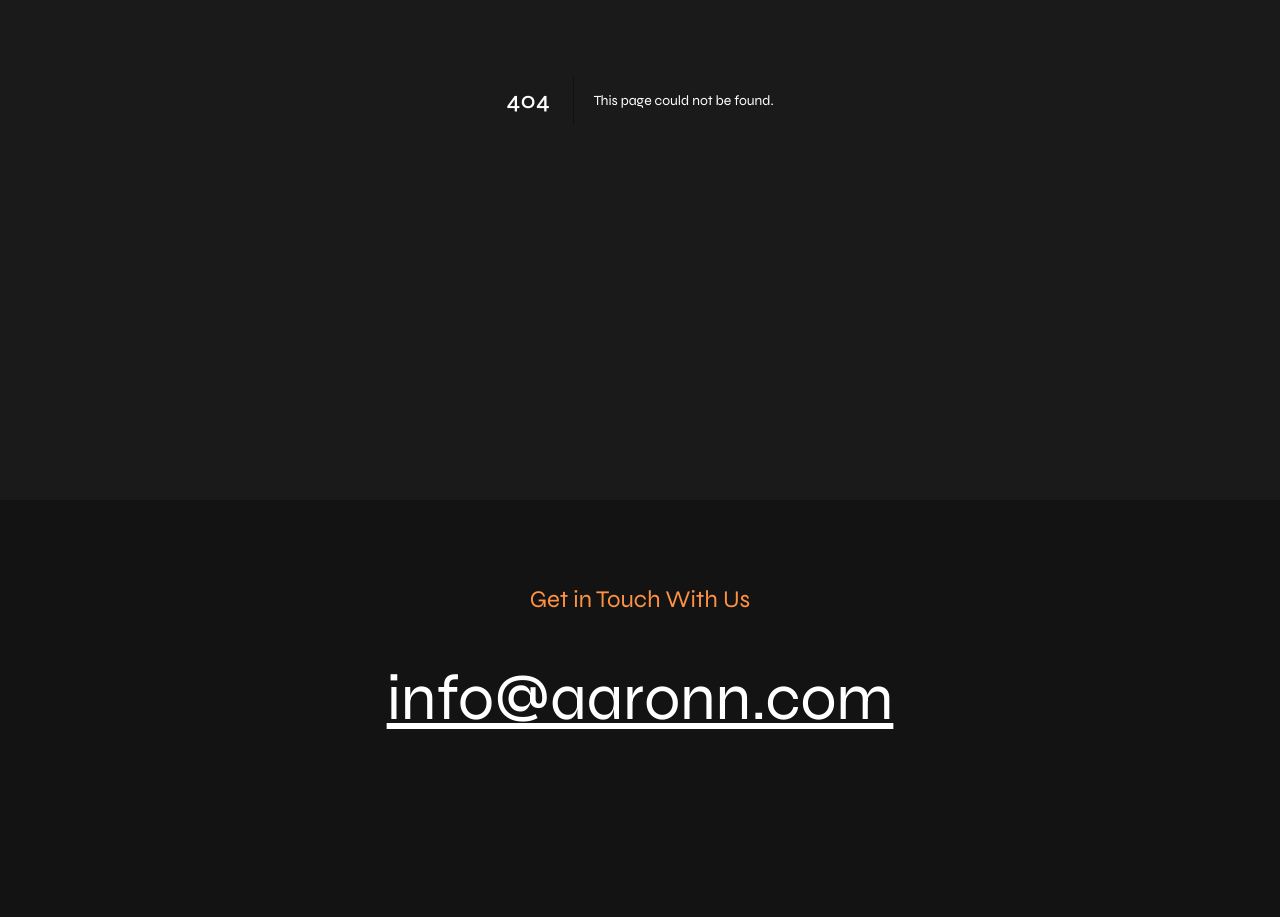
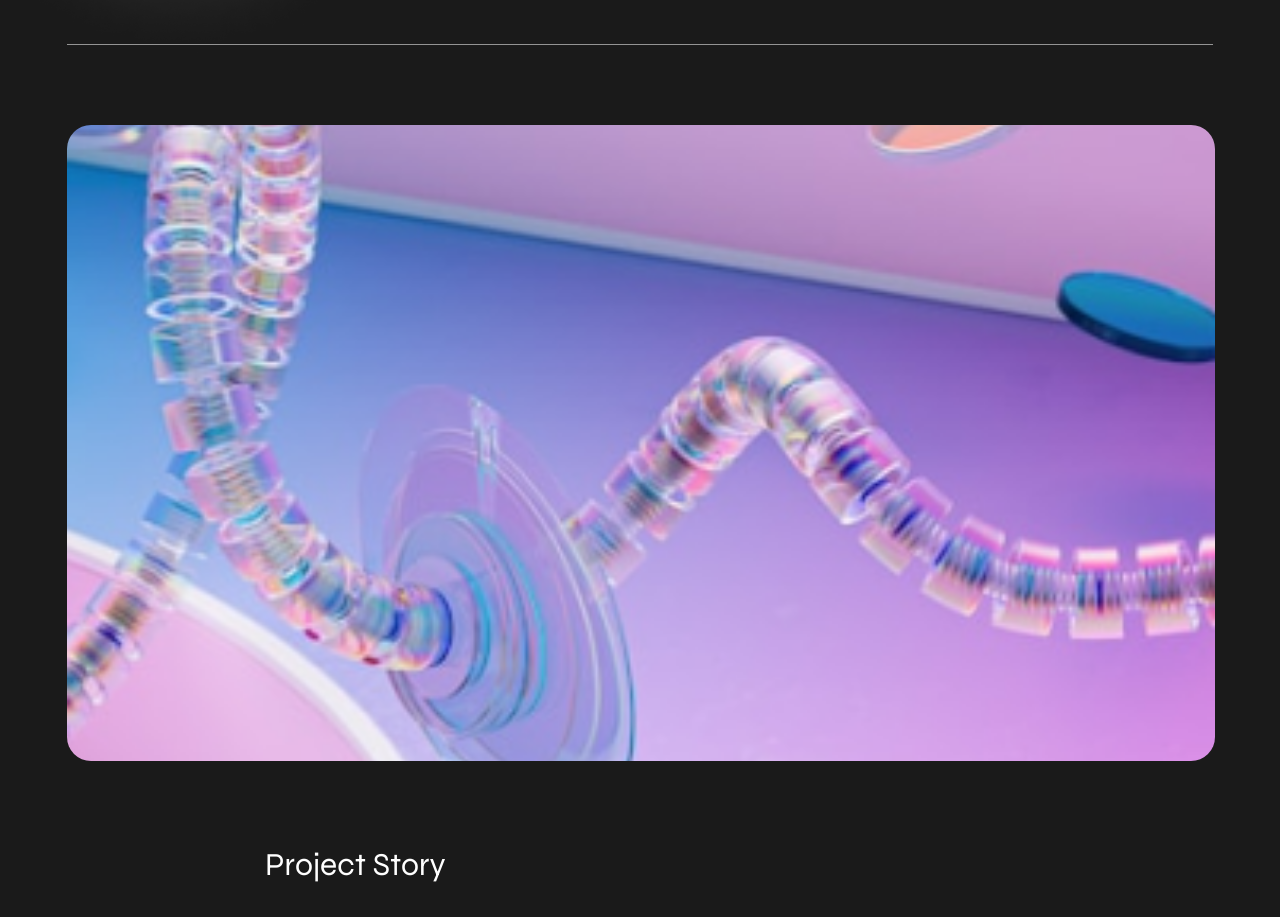
Before and after one commit to AbidHasanPiash/assessment-for-nnsel, a Next.js app: page /works/1 in a window 1280 px wide. Before the commit this address had no page. Shown: the part 380-1297 px from the top of the page. Built offline with nearby package versions, Linux system fonts and the light colour scheme.

Commit message:
Add navigation buttons for works; implement ButtonNextWork and ButtonPreviousWork components with icons

```diff
--- /dev/null
+++ b/app/works/[id]/page.tsx
@@ -0,0 +1,75 @@
+import PageHead from "@/components/common/PageHead";
+import { works } from "../page"
+import Image from "next/image";
+import ButtonNextWork from "@/components/common/ButtonNextWork";
+import ButtonPreviousWork from "@/components/common/ButtonPreviousWork";
+
+interface WorkProps {
+    params: { id: string };
+}
+
+interface Work {
+    id: string;
+    title: string;
+    description: string;
+    // Add other fields as per your `works` data structure
+}
+
+export default async function WorkDetailsPage({ params }: WorkProps) {
+    const { id } = await params;
+    const work = works.find(item => item.id === id)
+
+    if (!work) {
+        return (
+            <div className="space-y-20 py-40">
+                <PageHead title="Project Not Found" description="No details available for this project." />
+                <p className="text-center text-xl text-red-500">Project not found.</p>
+            </div>
+        );
+    }
+
+    return (
+        <div className='space-y-20 py-40'>
+            <PageHead title="Project Detail" description="Details About The Porject" />
+            <Image src={work?.image} width={1148} height={636} alt="work" className="max-w-[1148px] max-h-[636px] object-cover rounded-3xl" />
+
+            <div className="flex flex-col space-y-10 max-w-[750px] w-full mx-auto text-grayscale-50">
+                <div className="text-[32px] font-syne text-secondary-white">Project Story</div>
+                <span>
+                    The fact that photography has different meanings to different people is one of the many components of its appeal. Photography is such an important part of our life that it is now very difficult to imagine the world without it.
+                </span>
+
+                <span>
+                    We cannot imagine a wedding without the opportunity to capture it on film, we would not be able to remember the growing up of children or the holidays if we did not have pictures.
+                </span>
+            </div>
+
+            <div className="space-y-10">
+                <div className="grid grid-cols-2 gap-10">
+                    {work?.featureImages.map((image, index)=>(
+                        <Image key={index} src={image} width={555} height={600} alt={'feature' + index} className="max-w-[555px] max-h-[600px] object-cover rounded-3xl" />
+                    ))}
+                </div>
+                <div className="flex flex-col space-y-10 max-w-[750px] w-full mx-auto text-grayscale-50">
+                    <div className="text-[32px] font-syne text-secondary-white">Day One</div>
+                    {work?.features.map((feature, index)=>(
+                        <span key={index}>{feature}</span>
+                    ))}
+                </div>
+            </div>
+
+            <div className="flex items-center justify-between">
+                <ButtonPreviousWork id={id}/>
+                <ButtonNextWork id={id}/>
+            </div>
+        </div>
+    )
+}
+
+export async function generateStaticParams() {
+    const data = works
+
+    return data.map((item) => ({
+        id: item.id,
+    }))
+}
--- a/app/works/page.tsx
+++ b/app/works/page.tsx
@@ -2,49 +2,99 @@ import WorkCard from '@/components/card/WorkCard'
 import PageHead from '@/components/common/PageHead'
 import React from 'react'
 
-export default function WorkPage() {
-    const works = [
+export const works = [
     {
+        id:'1',
         name: 'Orvillebury',
         client: 'blue',
-            image: '/image/Work-1.png'
+        image: '/image/Work-1.png',
+        features: [
+            'Everywhere we are haunted by photography in newspapers, magazines, advertisements on television on the Internet, but we still crave even more. ',
+            'And what helps to achieve a good result? We will look at these issues and some of the possibilities of photography and explain that it is a combination of thought imagination, visual design, technical skills and organizational skills',
+        ],
+        featureImages: ['/image/Project-details-sub-1.png', '/image/Project-details-sub-2.png'],
     },
     {
+        id:'2',
         name: 'West Lavada',
         client: 'green',
-            image: '/image/Work-2.png'
+        image: '/image/Work-2.png',
+        features: [
+            'Everywhere we are haunted by photography in newspapers, magazines, advertisements on television on the Internet, but we still crave even more. ',
+            'And what helps to achieve a good result? We will look at these issues and some of the possibilities of photography and explain that it is a combination of thought imagination, visual design, technical skills and organizational skills',
+        ],
+        featureImages: ['/image/Project-details-sub-1.png', '/image/Project-details-sub-2.png'],
     },
     {
+        id:'3',
         name: 'Rempelshire',
         client: 'aqua',
-            image: '/image/Work-3.png'
+        image: '/image/Work-3.png',
+        features: [
+            'Everywhere we are haunted by photography in newspapers, magazines, advertisements on television on the Internet, but we still crave even more. ',
+            'And what helps to achieve a good result? We will look at these issues and some of the possibilities of photography and explain that it is a combination of thought imagination, visual design, technical skills and organizational skills',
+        ],
+        featureImages: ['/image/Project-details-sub-1.png', '/image/Project-details-sub-2.png'],
     },
     {
+        id:'4',
         name: 'Delfinaland',
         client: 'lime',
-            image: '/image/Work-4.png'
+        image: '/image/Work-4.png',
+        features: [
+            'Everywhere we are haunted by photography in newspapers, magazines, advertisements on television on the Internet, but we still crave even more. ',
+            'And what helps to achieve a good result? We will look at these issues and some of the possibilities of photography and explain that it is a combination of thought imagination, visual design, technical skills and organizational skills',
+        ],
+        featureImages: ['/image/Project-details-sub-1.png', '/image/Project-details-sub-2.png'],
     },
     {
+        id:'5',
         name: 'Buckridgeburgh',
         client: 'fuchsia',
-            image: '/image/Work-5.png'
+        image: '/image/Work-5.png',
+        features: [
+            'Everywhere we are haunted by photography in newspapers, magazines, advertisements on television on the Internet, but we still crave even more. ',
+            'And what helps to achieve a good result? We will look at these issues and some of the possibilities of photography and explain that it is a combination of thought imagination, visual design, technical skills and organizational skills',
+        ],
+        featureImages: ['/image/Project-details-sub-1.png', '/image/Project-details-sub-2.png'],
     },
     {
+        id:'6',
         name: 'Pfefferstad',
         client: 'black',
-            image: '/image/Work-6.png'
+        image: '/image/Work-6.png',
+        features: [
+            'Everywhere we are haunted by photography in newspapers, magazines, advertisements on television on the Internet, but we still crave even more. ',
+            'And what helps to achieve a good result? We will look at these issues and some of the possibilities of photography and explain that it is a combination of thought imagination, visual design, technical skills and organizational skills',
+        ],
+        featureImages: ['/image/Project-details-sub-1.png', '/image/Project-details-sub-2.png'],
     },
     {
+        id:'7',
         name: 'South Adrienne',
         client: 'purple',
-            image: '/image/Work-7.png'
+        image: '/image/Work-7.png',
+        features: [
+            'Everywhere we are haunted by photography in newspapers, magazines, advertisements on television on the Internet, but we still crave even more. ',
+            'And what helps to achieve a good result? We will look at these issues and some of the possibilities of photography and explain that it is a combination of thought imagination, visual design, technical skills and organizational skills',
+        ],
+        featureImages: ['/image/Project-details-sub-1.png', '/image/Project-details-sub-2.png'],
     },
     {
+        id:'8',
         name: 'Lake Trevor',
         client: 'maroon',
-            image: '/image/Work-8.png'
+        image: '/image/Work-8.png',
+        features: [
+            'Everywhere we are haunted by photography in newspapers, magazines, advertisements on television on the Internet, but we still crave even more. ',
+            'And what helps to achieve a good result? We will look at these issues and some of the possibilities of photography and explain that it is a combination of thought imagination, visual design, technical skills and organizational skills',
+        ],
+        featureImages: ['/image/Project-details-sub-1.png', '/image/Project-details-sub-2.png'],
     },
 ]
+
+export default function WorkPage() {
+
     return (
         <div className='space-y-20 py-40'>
             <PageHead title='My works' description='Showcase About Works'/>
--- a/components/card/WorkCard.tsx
+++ b/components/card/WorkCard.tsx
@@ -1,8 +1,10 @@
 import { cn } from '@/utils/cn';
 import Image from 'next/image';
+import Link from 'next/link';
 import React from 'react'
 
 interface Work {
+    id: string;
     image: string;
     name: string;
     client: string;
@@ -15,12 +17,12 @@ interface WorkCardProps {
 
 export default function WorkCard({ work, className } : WorkCardProps) {
     return (
-        <div className={cn(className, 'space-y-4')}>
+        <Link href={`works/${work?.id}`} className={cn(className, 'space-y-4')}>
             <Image src={work?.image} width={560} height={620} alt="Project" />
             <div className="flex flex-col items-center">
                 <span className="text-[13px] text-grayscale-20">{work?.client}</span>
                 <h4 className="font-syne">{work?.name}</h4>
             </div>
-        </div>
+        </Link>
     )
 }
--- /dev/null
+++ b/components/common/ButtonNextWork.tsx
@@ -0,0 +1,17 @@
+import { works } from '@/app/works/page';
+import Image from 'next/image';
+import Link from 'next/link';
+import React from 'react';
+
+export default function ButtonNextWork({ id }: { id: string }) {
+  const currentIndex = works.findIndex((work) => work.id === id);
+  const nextIndex = (currentIndex + 1) % works.length; // Loop back to the first work if at the last work
+  const nextWorkId = works[nextIndex].id;
+
+  return (
+    <Link href={`/works/${nextWorkId}`} className="flex items-center justify-center space-x-3 uppercase">
+      <span>Next work</span>
+      <Image src={'/icon/big-arrow-right.png'} width={50} height={13} alt={'arrow-right'} className="pb-3" />
+    </Link>
+  );
+}
--- /dev/null
+++ b/components/common/ButtonPreviousWork.tsx
@@ -0,0 +1,17 @@
+import { works } from '@/app/works/page';
+import Image from 'next/image';
+import Link from 'next/link';
+import React from 'react';
+
+export default function ButtonPreviousWork({ id }: { id: string }) {
+  const currentIndex = works.findIndex((work) => work.id === id);
+  const prevIndex = (currentIndex - 1 + works.length) % works.length; // Loop back to the last work if at the first work
+  const prevWorkId = works[prevIndex].id;
+
+  return (
+    <Link href={`/works/${prevWorkId}`} className="flex items-center justify-center space-x-3 uppercase">
+      <Image src={'/icon/big-arrow-left.png'} width={50} height={13} alt={'arrow-left'} className="pb-3" />
+      <span>Previous work</span>
+    </Link>
+  );
+}
```
Also changed, not shown: public/icon/big-arrow-left.png (added), public/icon/big-arrow-right.png (added). Lines whose indentation alone changed are shown as unchanged.
